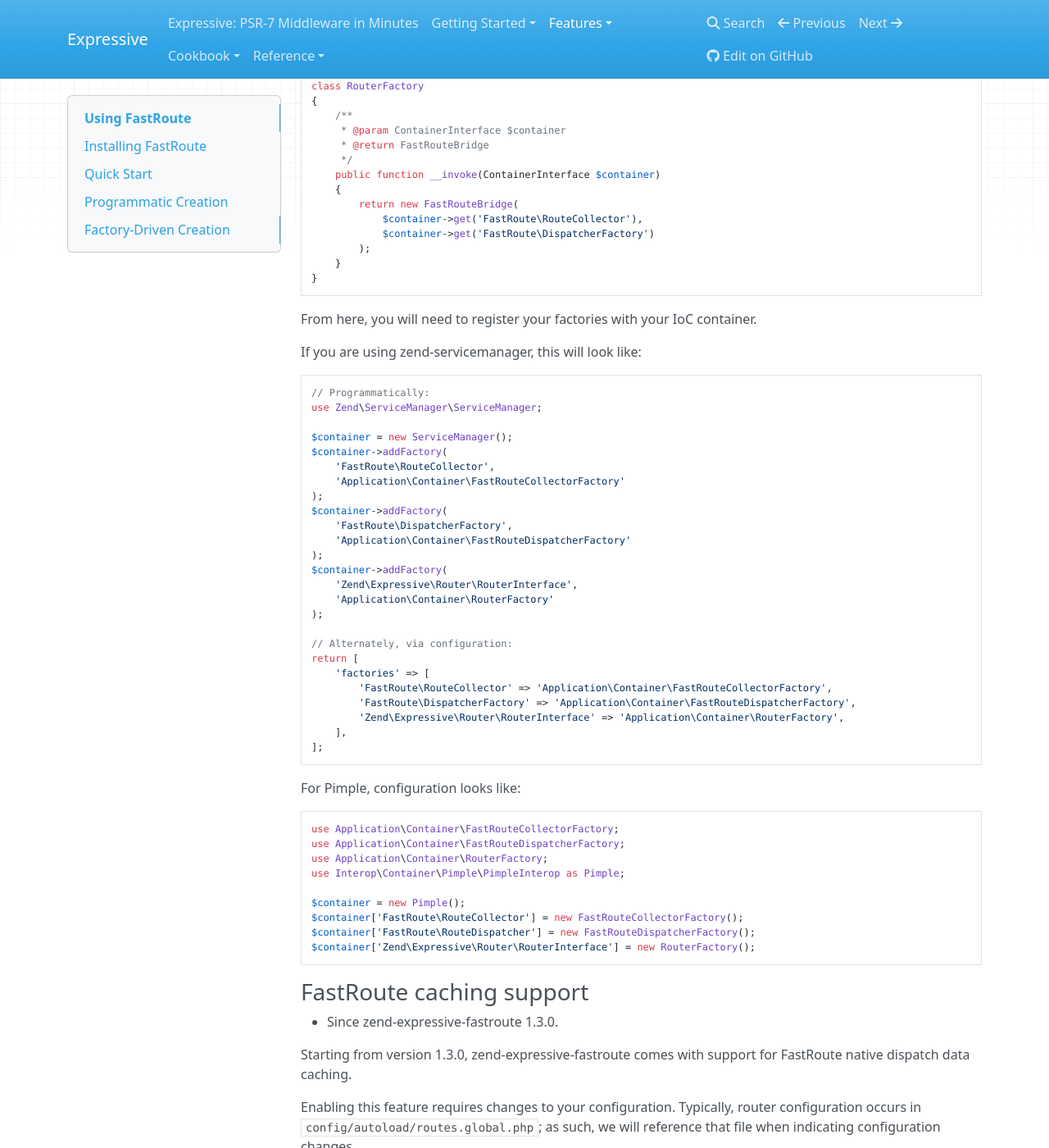
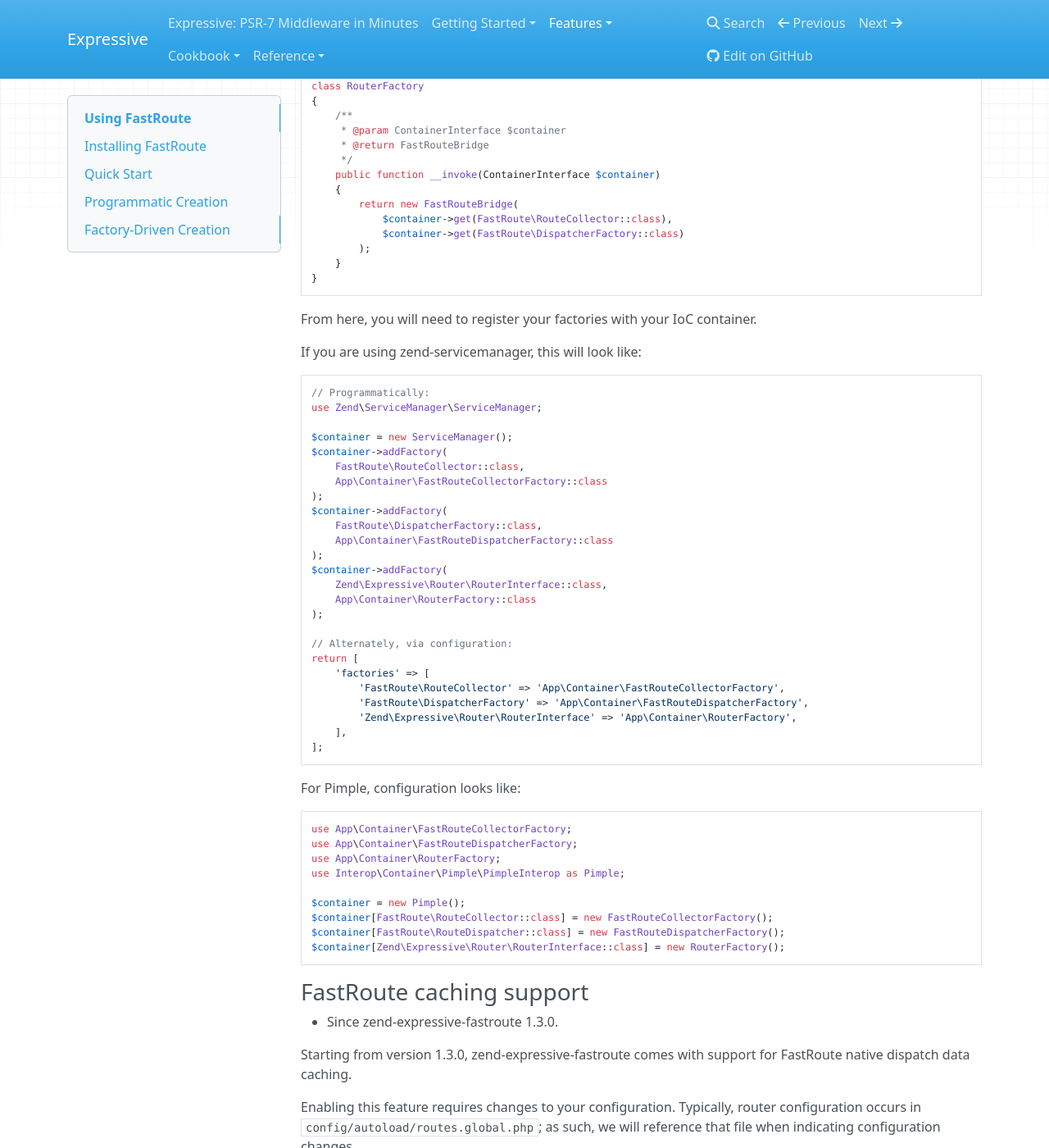
Before and after one commit to zendframework/zend-expressive, an MkDocs documentation site: the page built from doc/book/features/router/fast-route.md, in a window 1280 px wide and 1400 px high, scrolled down 3836 px. Shown: the whole window at 82% size. Built offline with MkDocs 1.6.1, drawn with Linux system fonts in a browser that asks for light colours; nearby versions of some CDN libraries; old or Windows-style settings are respelled for this version of MkDocs; some of the changed text lies outside the part shown.

Commit message:
Actualize Application namespace to App Replace string classnames to fully qualified names with `::class`

````diff
--- a/doc/book/features/router/fast-route.md
+++ b/doc/book/features/router/fast-route.md
@@ -100,8 +100,8 @@
 A factory would look like this:
 
 ```php
-// in src/Application/Container/RouterFactory.php
-namespace Application\Container;
+// in src/App/Container/RouterFactory.php
+namespace App\Container;
 
 use Psr\Container\ContainerInterface;
 use Zend\Expressive\Router\FastRouteRouter;
@@ -123,15 +123,15 @@
 
 ```php
 $container->setFactory(
-    'Zend\Expressive\Router\RouterInterface',
-    'Application\Container\RouterFactory'
+    Zend\Expressive\Router\RouterInterface::class,
+    App\Container\RouterFactory::class
 );
 ```
 
 And in Pimple:
 
 ```php
-$pimple['Zend\Expressive\Router\RouterInterface'] = new Application\Container\RouterFactory();
+$pimple[Zend\Expressive\Router\RouterInterface::class] = new App\Container\RouterFactory();
 ```
 
 For zend-servicemanager, you can omit the factory entirely, and register the
@@ -139,8 +139,8 @@
 
 ```php
 $container->setInvokableClass(
-    'Zend\Expressive\Router\RouterInterface',
-    'Zend\Expressive\Router\FastRouteRouter'
+    Zend\Expressive\Router\RouterInterface::class,
+    Zend\Expressive\Router\FastRouteRouter::class
 );
 ```
 
@@ -160,8 +160,8 @@
 
 ```php
 <?php
-// in src/Application/Container/FastRouteCollectorFactory.php:
-namespace Application\Container;
+// in src/App/Container/FastRouteCollectorFactory.php:
+namespace App\Container;
 
 use FastRoute\RouteCollector;
 use FastRoute\RouteGenerator;
@@ -183,8 +183,8 @@
     }
 }
 
-// in src/Application/Container/FastRouteDispatcherFactory:
-namespace Application\Container;
+// in src/App/Container/FastRouteDispatcherFactory:
+namespace App\Container;
 
 use FastRoute\Dispatcher\GroupPosBased as FastRouteDispatcher;
 use Psr\Container\ContainerInterface;
@@ -203,8 +203,8 @@
     }
 }
 
-// in src/Application/Container/RouterFactory.php
-namespace Application\Container;
+// in src/App/Container/RouterFactory.php
+namespace App\Container;
 
 use Psr\Container\ContainerInterface;
 use Zend\Expressive\Router\FastRouteRouter as FastRouteBridge;
@@ -218,8 +218,8 @@
     public function __invoke(ContainerInterface $container)
     {
         return new FastRouteBridge(
-            $container->get('FastRoute\RouteCollector'),
-            $container->get('FastRoute\DispatcherFactory')
+            $container->get(FastRoute\RouteCollector::class),
+            $container->get(FastRoute\DispatcherFactory::class)
         );
     }
 }
@@ -235,24 +235,24 @@
 
 $container = new ServiceManager();
 $container->addFactory(
-    'FastRoute\RouteCollector',
-    'Application\Container\FastRouteCollectorFactory'
+    FastRoute\RouteCollector::class,
+    App\Container\FastRouteCollectorFactory::class
 );
 $container->addFactory(
-    'FastRoute\DispatcherFactory',
-    'Application\Container\FastRouteDispatcherFactory'
+    FastRoute\DispatcherFactory::class,
+    App\Container\FastRouteDispatcherFactory::class
 );
 $container->addFactory(
-    'Zend\Expressive\Router\RouterInterface',
-    'Application\Container\RouterFactory'
+    Zend\Expressive\Router\RouterInterface::class,
+    App\Container\RouterFactory::class
 );
 
 // Alternately, via configuration:
 return [
     'factories' => [
-        'FastRoute\RouteCollector' => 'Application\Container\FastRouteCollectorFactory',
-        'FastRoute\DispatcherFactory' => 'Application\Container\FastRouteDispatcherFactory',
-        'Zend\Expressive\Router\RouterInterface' => 'Application\Container\RouterFactory',
+        'FastRoute\RouteCollector' => 'App\Container\FastRouteCollectorFactory',
+        'FastRoute\DispatcherFactory' => 'App\Container\FastRouteDispatcherFactory',
+        'Zend\Expressive\Router\RouterInterface' => 'App\Container\RouterFactory',
     ],
 ];
 ```
@@ -260,15 +260,15 @@
 For Pimple, configuration looks like:
 
 ```php
-use Application\Container\FastRouteCollectorFactory;
-use Application\Container\FastRouteDispatcherFactory;
-use Application\Container\RouterFactory;
+use App\Container\FastRouteCollectorFactory;
+use App\Container\FastRouteDispatcherFactory;
+use App\Container\RouterFactory;
 use Interop\Container\Pimple\PimpleInterop as Pimple;
 
 $container = new Pimple();
-$container['FastRoute\RouteCollector'] = new FastRouteCollectorFactory();
-$container['FastRoute\RouteDispatcher'] = new FastRouteDispatcherFactory();
-$container['Zend\Expressive\Router\RouterInterface'] = new RouterFactory();
+$container[FastRoute\RouteCollector::class] = new FastRouteCollectorFactory();
+$container[FastRoute\RouteDispatcher::class] = new FastRouteDispatcherFactory();
+$container[Zend\Expressive\Router\RouterInterface::class] = new RouterFactory();
 ```
 
 ### FastRoute caching support
````
